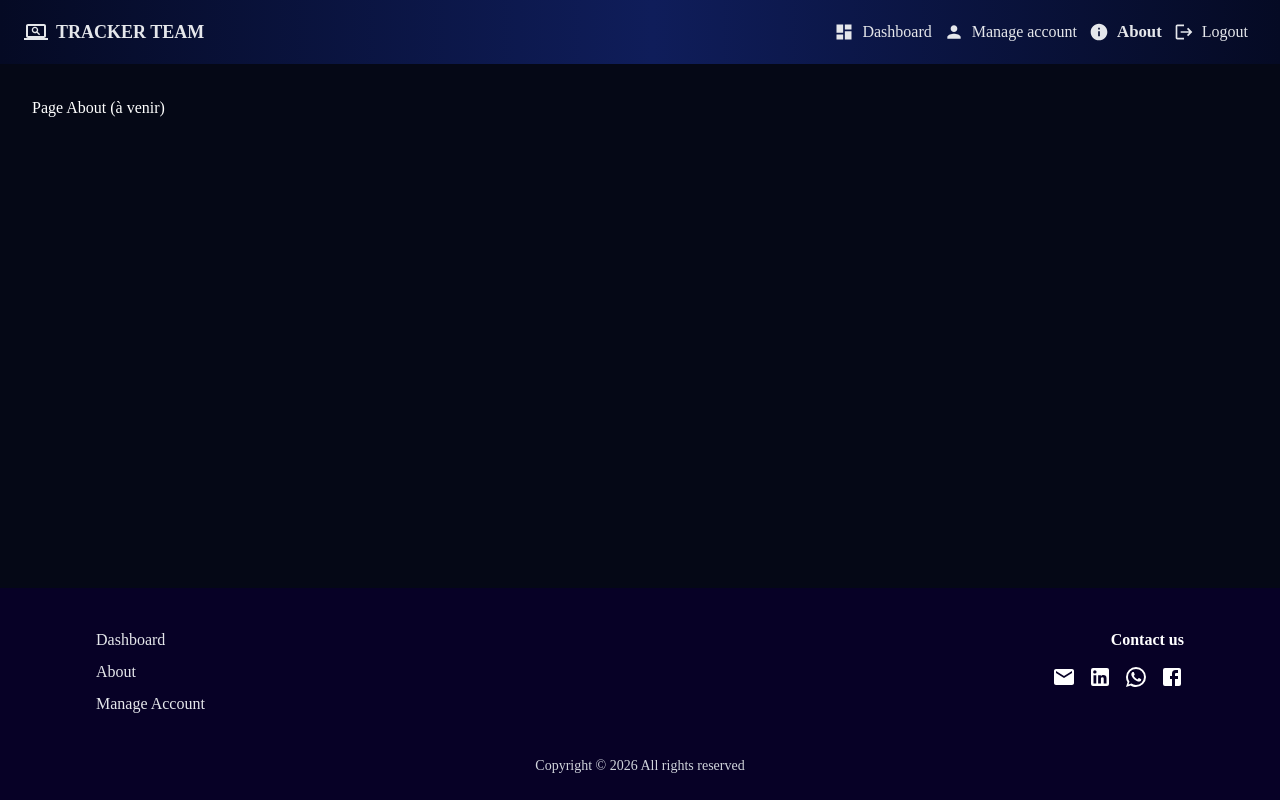
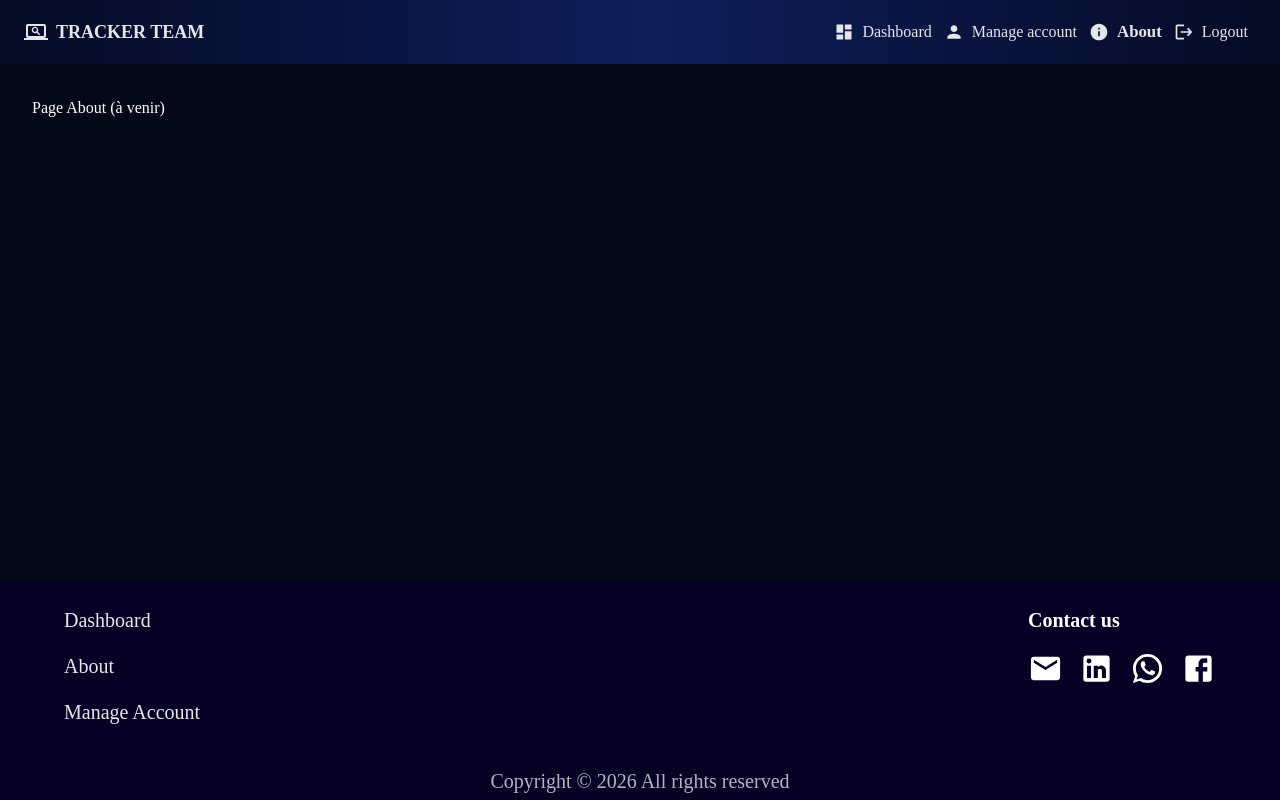
Before and after one commit to fymijoro/service_manager, a React (Vite) app in the folder service-manager/: page /about in a window 1280 px wide. Built offline with nearby package versions, Linux system fonts and the light colour scheme; a web font is replaced by a local one.

Commit message:
Modification du footer

```diff
--- a/service-manager/src/components/Footer.jsx
+++ b/service-manager/src/components/Footer.jsx
@@ -1,4 +1,4 @@
-import { Box, Link } from '@mui/material'
+import { Box, Link, IconButton, Typography } from '@mui/material'
 import EmailIcon from '@mui/icons-material/Email'
 import LinkedInIcon from '@mui/icons-material/LinkedIn'
 import WhatsAppIcon from '@mui/icons-material/WhatsApp'
@@ -12,20 +12,32 @@ const footerLinks = [
 ]
 
 const socialIcons = [
-  { icon: <EmailIcon />, href: 'mailto:contact@trackerteam.com' },
-  { icon: <LinkedInIcon />, href: 'https://linkedin.com' },
-  { icon: <WhatsAppIcon />, href: 'https://wa.me/0000000000' },
-  { icon: <FacebookIcon />, href: 'https://facebook.com' },
+  { icon: <EmailIcon sx={{ fontSize: 35 }} />, href: 'mailto:contact@trackerteam.com' },
+  { icon: <LinkedInIcon sx={{ fontSize: 35 }} />, href: 'https://linkedin.com' },
+  { icon: <WhatsAppIcon sx={{ fontSize: 35 }} />, href: 'https://wa.me/0000000000' },
+  { icon: <FacebookIcon sx={{ fontSize: 35 }} />, href: 'https://facebook.com' },
 ]
 
 function Footer() {
   const navigate = useNavigate()
 
   return (
-    <Box component="footer" sx={{ backgroundColor: '#070126' }} className="mt-16">
-      <div className="flex flex-col md:flex-row justify-between gap-8 px-8 py-10 max-w-6xl mx-auto">
-        {/* Colonne des liens */}
-        <div className="flex flex-col gap-2">
+    <Box component="footer" sx={{ backgroundColor: '#070126' }}>
+      <Box
+        sx={{
+          maxWidth: 1440,
+          mx: 'auto',
+          display: 'flex',
+          flexDirection: { xs: 'column', md: 'row' },
+          justifyContent: 'space-between',
+          alignItems: 'flex-start',
+          gap: 4,
+          px: { xs: 4, md: 8 },
+          py: { xs: 2, md: 3 },
+          minHeight: 181,
+        }}
+      >
+        <Box sx={{ display: 'flex', flexDirection: 'column', gap: 2 }}>
           {footerLinks.map((link) => (
             <Link
               key={link.label}
@@ -33,36 +45,56 @@ function Footer() {
               onClick={() => navigate(link.path)}
               underline="hover"
               color="inherit"
-              className="text-left"
+              sx={{
+                textAlign: 'left',
+                fontSize: 20,
+                fontWeight: 400,
+                textTransform: 'none',
+                px: 0,
+              }}
             >
               {link.label}
             </Link>
           ))}
-        </div>
+        </Box>
 
-        {/* Colonne contact */}
-        <div className="flex flex-col gap-3 md:items-end">
-          <span className="font-semibold text-white">Contact us</span>
-          <div className="flex gap-3">
+        <Box sx={{ display: 'flex', flexDirection: 'column', gap: 2, alignItems: { xs: 'flex-start', md: 'flex-start' } }}>
+          <Typography sx={{ fontSize: 20, fontWeight: 600, color: '#FFFFFF', textAlign: 'left' }}>
+            Contact us
+          </Typography>
+          <Box sx={{ display: 'flex', gap: 2 }}>
             {socialIcons.map((social, index) => (
-              <a
+              <Box
                 key={index}
+                component="a"
                 href={social.href}
                 target="_blank"
                 rel="noopener noreferrer"
-                className="text-white hover:opacity-70 transition-opacity"
+                sx={{
+                  display: 'inline-flex',
+                  width: 35,
+                  height: 35,
+                  alignItems: 'center',
+                  justifyContent: 'center',
+                  color: '#FFFFFF',
+                  textDecoration: 'none',
+                  '&:hover': {
+                    opacity: 0.8,
+                  },
+                }}
               >
                 {social.icon}
-              </a>
+              </Box>
             ))}
-          </div>
-        </div>
-      </div>
+          </Box>
+        </Box>
+      </Box>
 
-      {/* Copyright */}
-      <div className="text-center pb-6 text-sm text-gray-300">
-        Copyright © {new Date().getFullYear()} All rights reserved
-      </div>
+      <Box sx={{ py: 0.5 }}>
+        <Typography sx={{ fontSize: 20, textAlign: 'center', color: 'rgba(255,255,255,0.7)' }}>
+          Copyright © {new Date().getFullYear()} All rights reserved
+        </Typography>
+      </Box>
     </Box>
   )
 }
```
